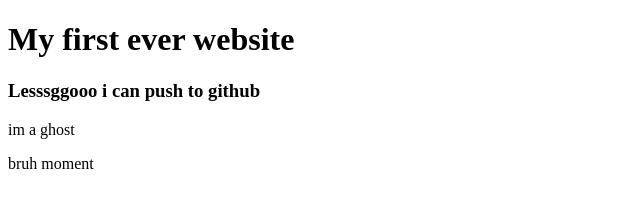
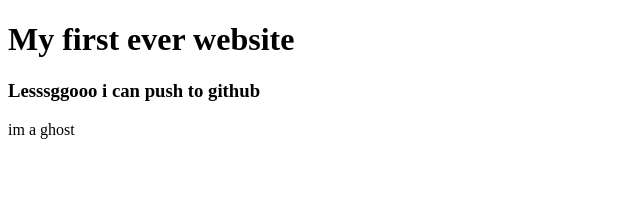
Before and after one commit to SamiulAlam561/my-first-website, a plain HTML site: page index.html in a window 1280 px wide. Shown: the whole page, without its empty margins (0-640 px from the left). Drawn offline with Linux system fonts and the light colour scheme.

Commit message:
removed bruh

```diff
--- a/index.html
+++ b/index.html
@@ -9,6 +9,5 @@
   <h1>My first ever website</h1>
   <h3>Lesssggooo i can push to github</h3>
   <p>im a ghost</p>
-  <p>bruh moment</p>
 </body>
 </html>
```
